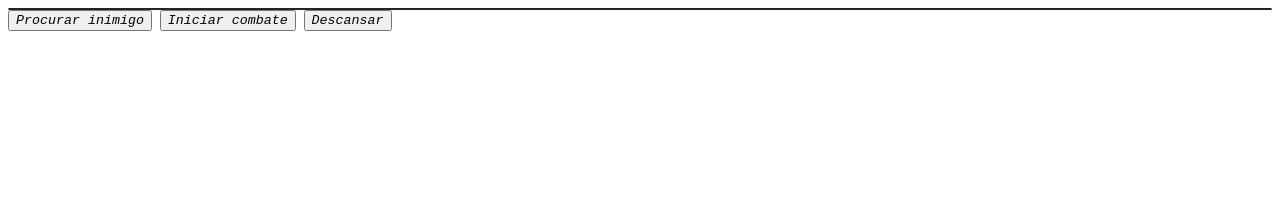
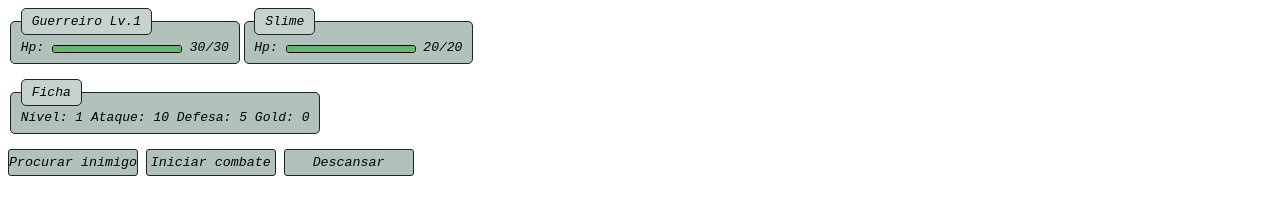
Before and after one commit to samarpedro/rpg, a plain HTML site: page index.html in a window 1280 px wide. Drawn offline with Linux system fonts and the light colour scheme.

Commit message:
de onde paramos

```diff
--- a/index.html
+++ b/index.html
@@ -13,21 +13,41 @@
 
 <body>
 
-	<div class="characters">
+	<div class="characters flex">
 
-		<div class="player colorA border">
-
+		<div class="player">
+			<fieldset class="border colorA">
+				<legend class="border padding colorB" id="player.name">Player</legend>
+				<label>Hp:</label>
+				<progress id="player.hp" value="" max=""></progress>
+				<label id="player.maxHp">0/0</label>
+			</fieldset>
 		</div>
 
 		<div class="enemy">
-
+			<fieldset class="border colorA">
+				<legend class="border padding colorB" id="enemy.name">Enemy</legend>
+				<label>Hp:</label>
+				<progress id="enemy.hp" value="" max=""></progress>
+				<label id="enemy.maxHp">0/0</label>
+			</fieldset>
 		</div>
 
 	</div>
 
-	<div class="sheet">
+	<br>
 
+	<div class="sheet flex">
+		<fieldset class="border colorA">
+			<legend class="border padding colorB">Ficha</legend>
+			<label id="player.level">Nível</label>
+			<label id="player.attack">Ataque</label>
+			<label id="player.defense">Defesa</label>
+			<label id="player.gold">Gold</label>
+		</fieldset>
 	</div>
+
+	<br>
 
 	<div id="button"></div>
 
--- a/style.css
+++ b/style.css
@@ -43,7 +43,7 @@ progress {color: var(--d);
   border-style: solid;
 }
 
-.button > input {
+#button > input {
   background: var(--a);;
   width: 130px;
   padding: 5px 0px;
@@ -54,7 +54,7 @@ progress {color: var(--d);
   border-style: solid;
 }
 
-.button > input:hover {
+#button > input:hover {
   background: var(--d);
   cursor: pointer;
 }
```
